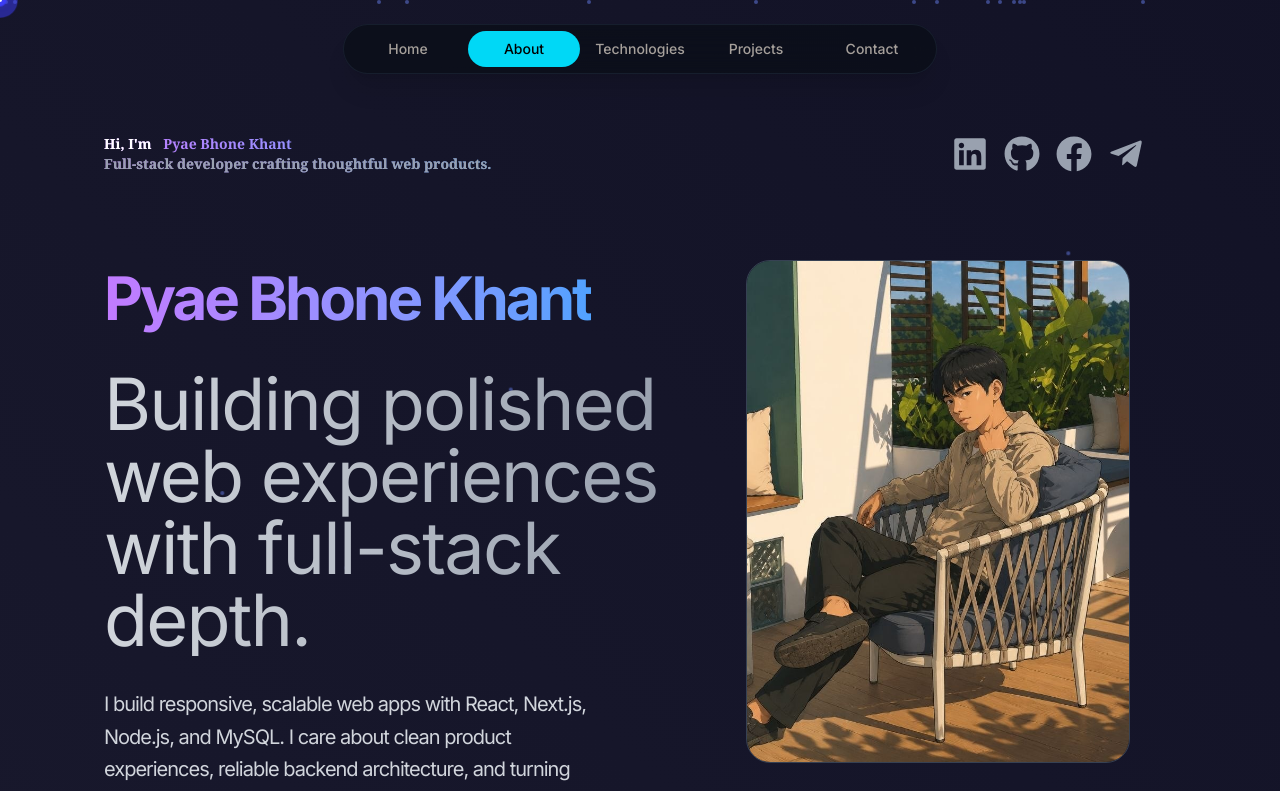
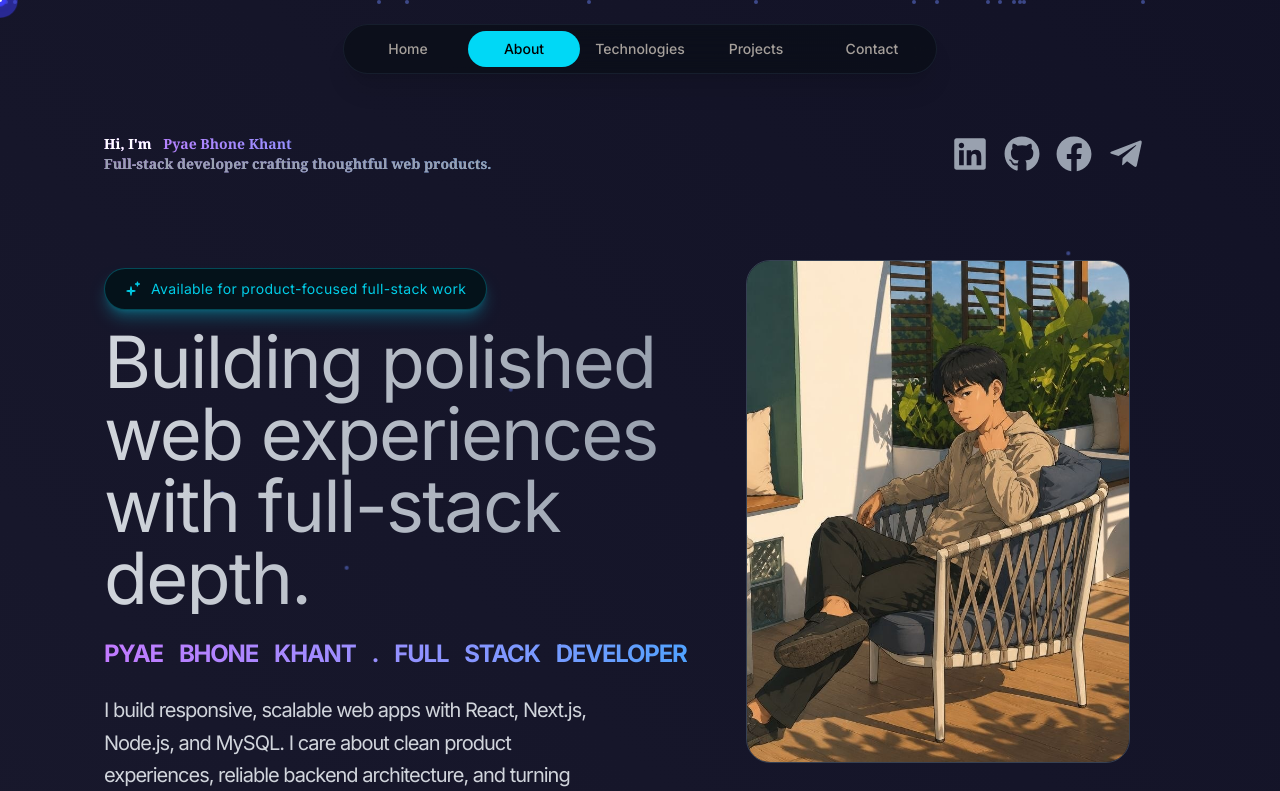
Before and after one commit to pyae-bhone-khant/MYProfile, a React (Vite) app: page / in a window 1280 px wide. Shown: the top 791 px of the page. Built offline with nearby package versions, Linux system fonts and the light colour scheme.

Commit message:
alittle change ui

```diff
--- a/src/components/Hero.jsx
+++ b/src/components/Hero.jsx
@@ -58,26 +58,58 @@ const Hero = () => {
             variants={containerVariants}
             className="mt-10 flex flex-col items-center lg:items-start"
           >
-            <motion.h2
-              variants={childVariants}
-              className="pb-2 text-6xl tracking-tighter font-bold bg-linear-to-r from-purple-400 to-blue-400 bg-clip-text text-transparent"
-            >
-              Pyae Bhone Khant
-            </motion.h2>
+          <motion.div
+           variants={childVariants}
+           className="inline-flex items-center gap-2.5 px-5 py-2.5   shadow-lg  shadow-[#00cce6]/30 rounded-full border border-[#00cce6]/30 bg-[#04121a] shadow-[inset_0_1px_12px_rgba(0,204,230,0.05)]">
+      {/* Sparkle Icon */}
+      <svg
+        className="w-4 h-4 text-[#00cce6]"
+        fill="none"
+        stroke="currentColor"
+        strokeWidth="2"
+        viewBox="0 0 24 24"
+        xmlns="http://www.w3.org/2000/svg"
+      >
+        <path
+          strokeLinecap="round"
+          strokeLinejoin="round"
+          d="M9.813 15.904L9 21L8.188 15.904L3.102 15L8.188 14.096L9 9L9.813 14.096L14.898 15L9.813 15.904Z"
+        />
+        <path
+          strokeLinecap="round"
+          strokeLinejoin="round"
+          d="M19.071 4.929l-.395 2.449-.396-2.449-2.449-.395 2.449-.396.396-2.449.395 2.449 2.449.396-2.449.395z"
+        />
+      </svg>
 
+      {/* Text */}
+      <span className="text-sm font-normal tracking-wide text-[#00cce6] font-['Inter']">
+        Available for product-focused full-stack work
+      </span>
+    </motion.div>
             <motion.span
               variants={childVariants}
-              className="bg-linear-to-r mt-8 from-gray-300 to-gray-400 bg-clip-text text-7xl tracking-tight text-transparent"
+              className="bg-linear-to-r mt-4 from-gray-300 to-gray-400 bg-clip-text text-7xl tracking-tight text-transparent"
             >
               Building polished web experiences with full-stack depth.
             </motion.span>
 
+            <div className="flex flex-col mt-6">
+            <motion.h2
+              variants={childVariants}
+              className=" nt-8 text-2xl tracking-tighter font-bold bg-linear-to-r from-purple-400 to-blue-400 bg-clip-text text-transparent"
+            >
+            <div className="flex gap-4">
+           <span>PYAE </span>  <span>BHONE</span> <span>KHANT</span> <span>.</span> <span>FULL</span> <span>STACK</span> <span>DEVELOPER</span>
+            </div>
+            </motion.h2>
             <motion.p
               variants={childVariants}
-              className="my-2 max-w-lg py-6 text-xl leading-relaxed tracking-tighter text-gray-300"
+              className="my-2 max-w-lg py-4 text-xl leading-relaxed tracking-tighter text-gray-300"
             >
             I build responsive, scalable web apps with React, Next.js, Node.js, and MySQL. I care about clean product experiences, reliable backend architecture, and turning ideas into polished features that people actually enjoy using.
             </motion.p>
+            </div>
 
             {/* Card အုပ်စု - ဒီနေရာမှာ အကုန်လုံး တစ်ပြိုင်တည်း ပေါ်စေချင်ရင် containerVariants ထဲက stagger ကို လျှော့သုံးတာ ပိုကောင်းပါတယ် */}
             <motion.div variants={childVariants} className="flex flex-wrap gap-4 mb-10">
```
